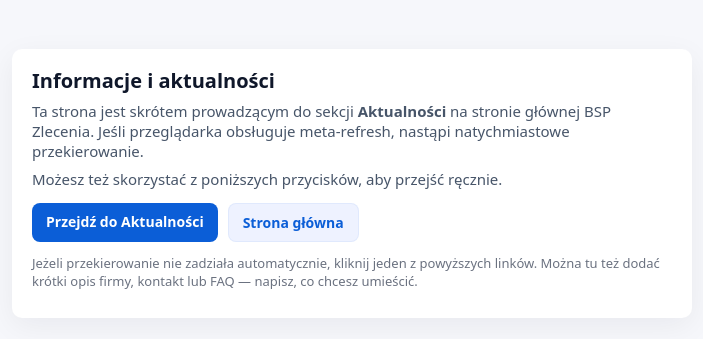
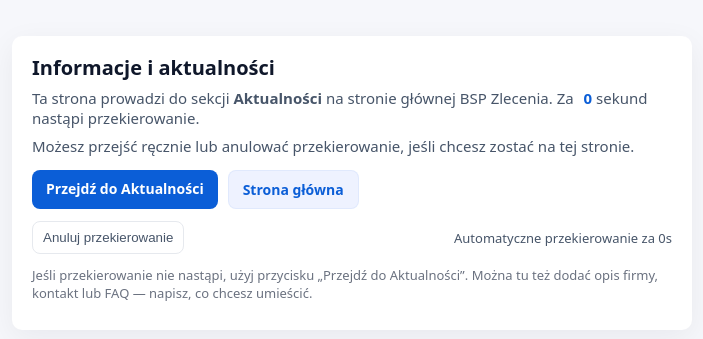
Before and after one commit to Kasiabsp/bsp-zlecenia, a plain HTML site: page aboutinfo.html in a window 1280 px wide. Shown: the part 237-576 px from the top of the page, without its empty margins (288-991 px from the left). Drawn offline with Linux system fonts and the light colour scheme.

Commit message:
Update aboutinfo.html

```diff
--- a/aboutinfo.html
+++ b/aboutinfo.html
@@ -4,8 +4,7 @@
   <meta charset="utf-8" />
   <title>Informacje BSP Zlecenia</title>
   <meta name="viewport" content="width=device-width,initial-scale=1" />
-  <meta name="description" content="Szybkie przekierowanie do sekcji Aktualności na stronie BSP Zlecenia.">
-  <meta http-equiv="refresh" content="0;url=./index.html#aktualnosci">
+  <meta name="description" content="Skrót do sekcji Aktualności na stronie BSP Zlecenia. Możliwość anulowania przekierowania.">
   <style>
     :root{
       --bg:#f6f7fb;
@@ -59,6 +58,9 @@
       border:1px solid rgba(11,94,215,0.06);
     }
     .note{margin-top:12px;font-size:13px;color:#6b7280}
+    .countdown{font-weight:700;color:var(--accent);margin-left:6px}
+    .controls{display:flex;gap:8px;margin-top:12px;align-items:center}
+    .link-cancel{background:#fff;border:1px solid #e6e9ee;padding:8px 10px;border-radius:8px;cursor:pointer;color:var(--muted)}
     @media (max-width:420px){
       .box{padding:14px}
       .btn{padding:8px 10px;font-size:13px}
@@ -68,15 +70,21 @@
 <body>
   <div class="box" role="status" aria-live="polite">
     <h1>Informacje i aktualności</h1>
-    <p>Ta strona jest skrótem prowadzącym do sekcji <strong>Aktualności</strong> na stronie głównej BSP Zlecenia. Jeśli przeglądarka obsługuje meta-refresh, nastąpi natychmiastowe przekierowanie.</p>
-    <p>Możesz też skorzystać z poniższych przycisków, aby przejść ręcznie.</p>
+    <p>Ta strona prowadzi do sekcji <strong>Aktualności</strong> na stronie głównej BSP Zlecenia. Za <span id="count" class="countdown">5</span> sekund nastąpi przekierowanie.</p>
+
+    <p>Możesz przejść ręcznie lub anulować przekierowanie, jeśli chcesz zostać na tej stronie.</p>
 
     <div class="actions" role="navigation" aria-label="Szybkie linki">
-      <a class="btn" href="./index.html#aktualnosci" rel="noopener">Przejdź do Aktualności</a>
-      <a class="btn secondary" href="./index.html" rel="noopener">Strona główna</a>
+      <a class="btn" id="goNow" href="./index.html#aktualnosci" rel="noopener">Przejdź do Aktualności</a>
+      <a class="btn secondary" id="goHome" href="./index.html" rel="noopener">Strona główna</a>
     </div>
 
-    <p class="note">Jeżeli przekierowanie nie zadziała automatycznie, kliknij jeden z powyższych linków. Można tu też dodać krótki opis firmy, kontakt lub FAQ — napisz, co chcesz umieścić.</p>
+    <div class="controls" aria-hidden="false">
+      <button id="cancelBtn" class="link-cancel" aria-pressed="false">Anuluj przekierowanie</button>
+      <div style="margin-left:auto;color:var(--muted);font-size:13px">Automatyczne przekierowanie za <span id="countText">5</span>s</div>
+    </div>
+
+    <p class="note">Jeśli przekierowanie nie nastąpi, użyj przycisku „Przejdź do Aktualności”. Można tu też dodać opis firmy, kontakt lub FAQ — napisz, co chcesz umieścić.</p>
   </div>
 
   <noscript>
@@ -87,16 +95,57 @@
 
   <script>
     (function(){
+      var delay = 5; // sekundy do przekierowania
       var target = './index.html#aktualnosci';
-      // Replace history entry to avoid creating an extra back entry
-      try {
-        history.replaceState({}, '', target);
-        // Use replace to avoid adding a new history entry
-        location.replace(target);
-      } catch (e) {
-        // Fallback: set href
-        location.href = target;
+      var countEl = document.getElementById('count');
+      var countText = document.getElementById('countText');
+      var cancelBtn = document.getElementById('cancelBtn');
+      var goNow = document.getElementById('goNow');
+
+      var cancelled = false;
+      var timerId = null;
+
+      function updateDisplay() {
+        if (countEl) countEl.textContent = delay;
+        if (countText) countText.textContent = delay;
       }
+
+      function startTimer() {
+        updateDisplay();
+        timerId = setInterval(function(){
+          delay -= 1;
+          updateDisplay();
+          if (delay <= 0) {
+            clearInterval(timerId);
+            if (!cancelled) {
+              // replaceState + replace to avoid extra history entry
+              try {
+                history.replaceState({}, '', target);
+                location.replace(target);
+              } catch (e) {
+                location.href = target;
+              }
+            }
+          }
+        }, 1000);
+      }
+
+      cancelBtn.addEventListener('click', function(){
+        cancelled = true;
+        if (timerId) clearInterval(timerId);
+        cancelBtn.textContent = 'Przekierowanie anulowane';
+        cancelBtn.setAttribute('aria-pressed','true');
+        cancelBtn.disabled = true;
+      });
+
+      // Jeśli użytk kliknie "Przejdź do Aktualności" ręcznie, zatrzymaj timer
+      goNow.addEventListener('click', function(){
+        cancelled = true;
+        if (timerId) clearInterval(timerId);
+      });
+
+      // Uruchom odliczanie
+      startTimer();
     })();
   </script>
 </body>
```
